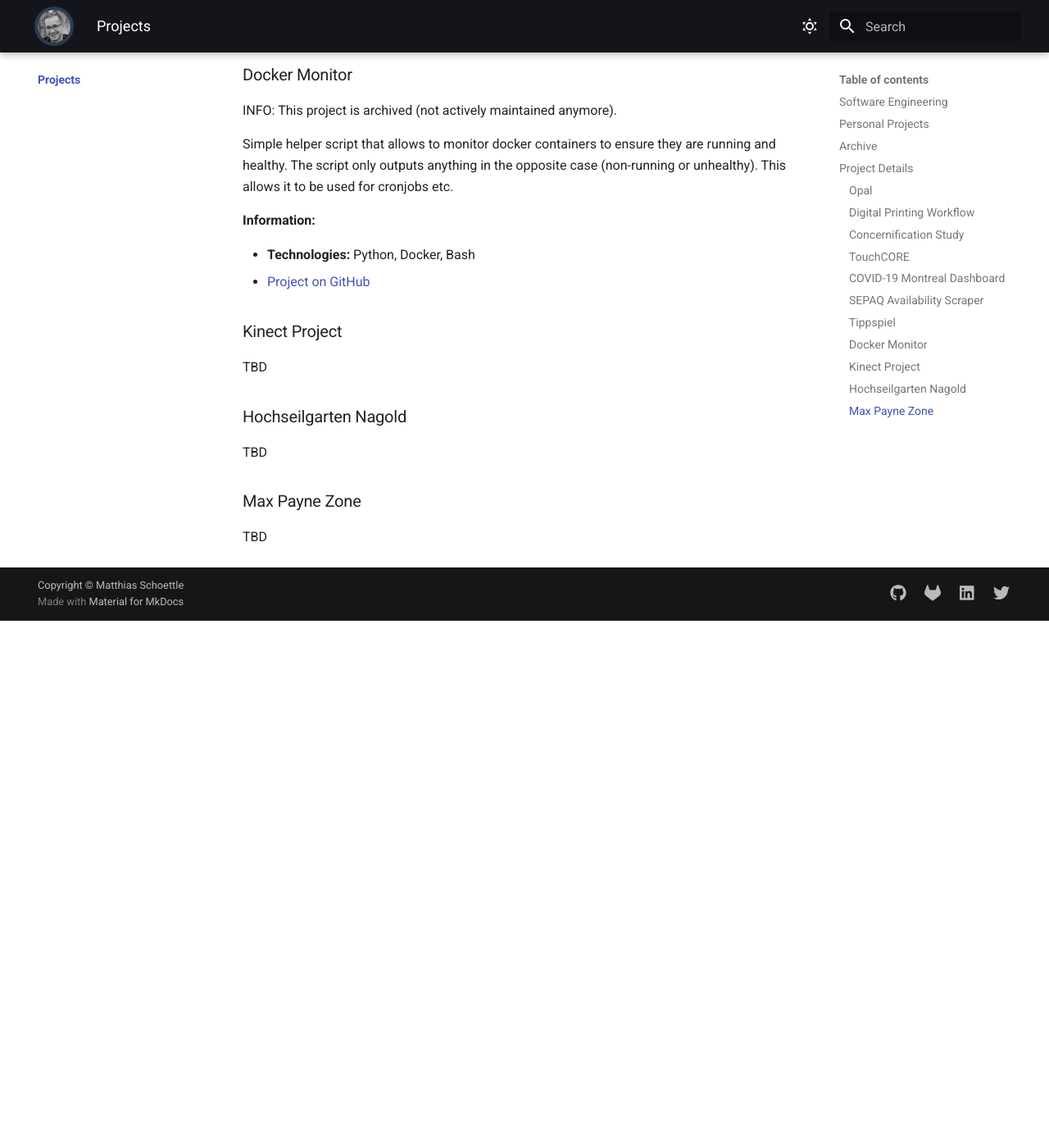
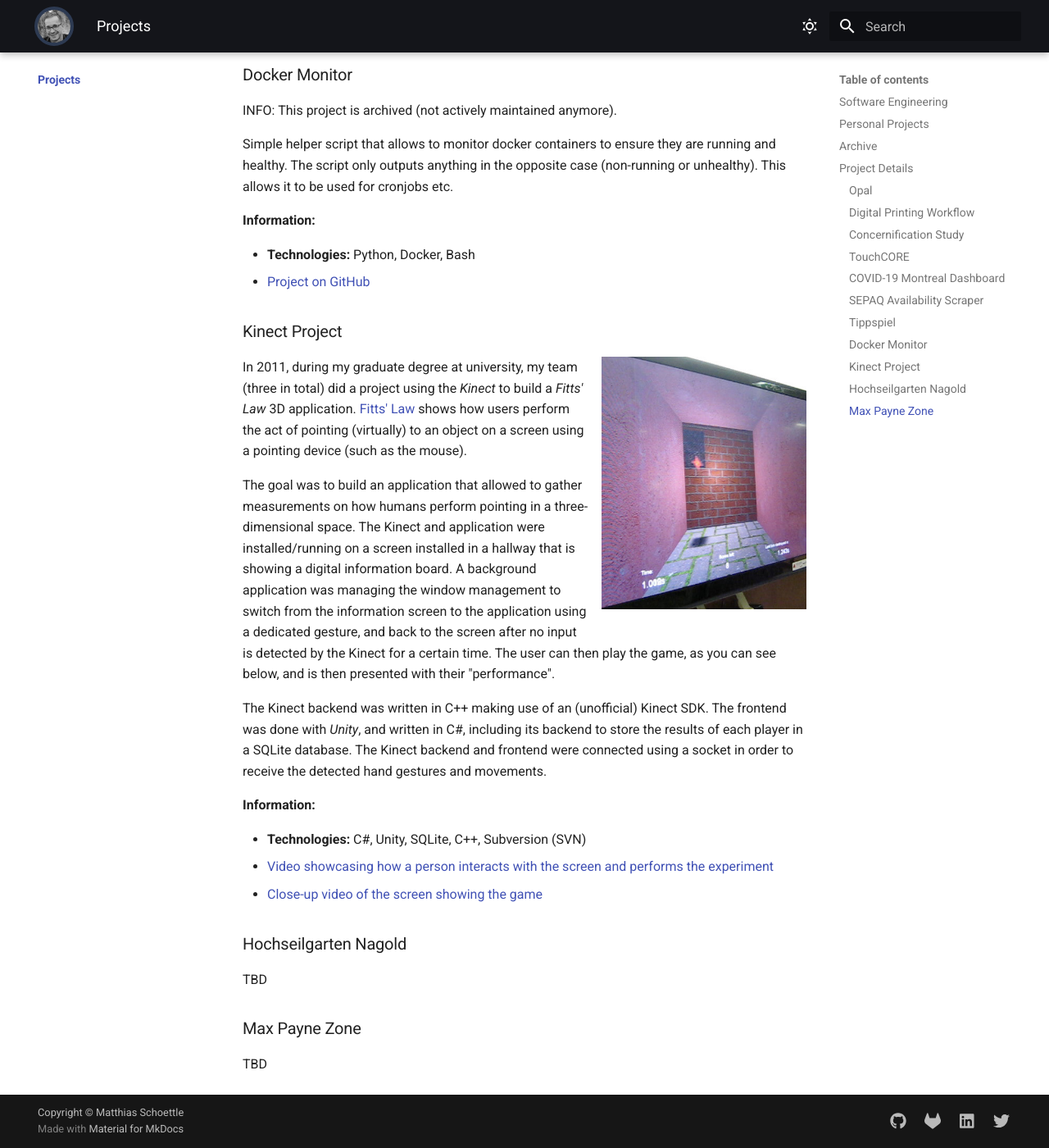
Before and after one commit to mschoettle/website, an MkDocs documentation site: the page built from docs/projects/index.md, in a window 1280 px wide and 1400 px high, scrolled down 11206 px. Shown: the whole window at 82% size. Built offline with MkDocs 1.6.1 and Material for MkDocs 9.7.7, drawn with Linux system fonts in a browser that asks for light colours; emoji names are drawn with the system emoji font; plug-ins that fetch from the network failed and are left out; before the commit the page ends 11963 px from its top, so only the background shows below that.

Commit message:
add kinect project

```diff
--- a/docs/assets/stylesheets/extra.css
+++ b/docs/assets/stylesheets/extra.css
@@ -30,6 +30,7 @@ ul li .admonition.hidden {
     margin-right: 5px;
 }
 
+/* Hide extra figures so they only show up in the lightbox */
 .md-typeset figure.hidden {
     display: none !important;
 }
--- a/docs/projects/index.md
+++ b/docs/projects/index.md
@@ -325,7 +325,25 @@ Simple helper script that allows to monitor docker containers to ensure they are
 
 ### Kinect Project
 
-TBD
+![3D room](../assets/images/kinect_teaser.jpg){ width=250, align=right }
+
+In 2011, during my graduate degree at university, my team (three in total) did a project using the _Kinect_ to build a _Fitts' Law_ 3D application.
+[Fitts' Law](https://en.wikipedia.org/wiki/Fitts%27s_law) shows how users perform the act of pointing (virtually) to an object on a screen using a pointing device (such as the mouse).
+
+The goal was to build an application that allowed to gather measurements on how humans perform pointing in a three-dimensional space.
+The Kinect and application were installed/running on a screen installed in a hallway that is showing a digital information board.
+A background application was managing the window management to switch from the information screen to the application using a dedicated gesture, and back to the screen after no input is detected by the Kinect for a certain time.
+The user can then play the game, as you can see below, and is then presented with their "performance".
+
+The Kinect backend was written in C++ making use of an (unofficial) Kinect SDK.
+The frontend was done with _Unity_, and written in C#, including its backend to store the results of each player in a SQLite database.
+The Kinect backend and frontend were connected using a socket in order to receive the detected hand gestures and movements.
+
+**Information:**
+
+* **Technologies:** C#, Unity, SQLite, C++, Subversion (SVN)
+* [Video showcasing how a person interacts with the screen and performs the experiment](../assets/videos/kinect_fitts_law.mp4)
+* [Close-up video of the screen showing the game](../assets/videos/kinect_fitts_law_close.mp4)
 
 ### Hochseilgarten Nagold
 
```
Also changed, not shown: docs/assets/images/kinect_teaser.jpg (added), 3 other files.
